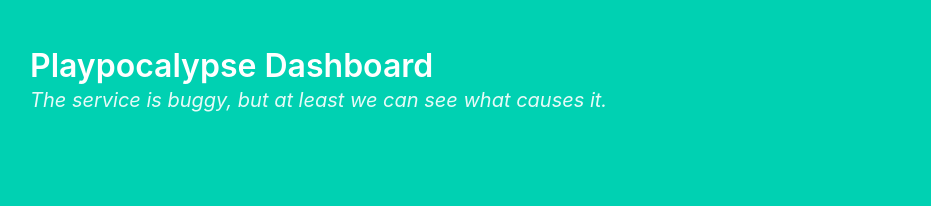
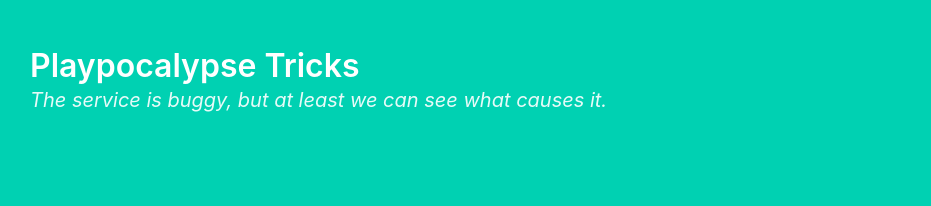
Before and after one commit to fahminlb33/statuspage-js, a website: page index.html in a window 1280 px wide. Shown: the top 206 px of the page, without its empty margins (34-965 px from the left). Drawn offline with nearby package versions, Linux system fonts and the light colour scheme.

Commit message:
Rename dashboard to tricks

```diff
--- a/index.html
+++ b/index.html
@@ -5,7 +5,7 @@
     <meta charset="utf-8">
     <meta name="viewport" content="width=device-width, initial-scale=1">
 
-    <title>Playpocalypse Dashboard</title>
+    <title>Playpocalypse Tricks</title>
 
     <link rel="stylesheet" href="https://cdnjs.cloudflare.com/ajax/libs/bulma/0.9.1/css/bulma.min.css"
         integrity="sha512-ZRv40llEogRmoWgZwnsqke3HNzJ0kiI0+pcMgiz2bxO6Ew1DVBtWjVn0qjrXdT3+u+pSN36gLgmJiiQ3cQtyzA=="
@@ -27,7 +27,7 @@
         <div class="hero-body">
             <div class="container">
                 <h1 class="title">
-                    Playpocalypse Dashboard
+                    Playpocalypse Tricks
                 </h1>
                 <h2 class="subtitle">
                     <i>The service is buggy, but at least we can see what causes it.</i>
```
